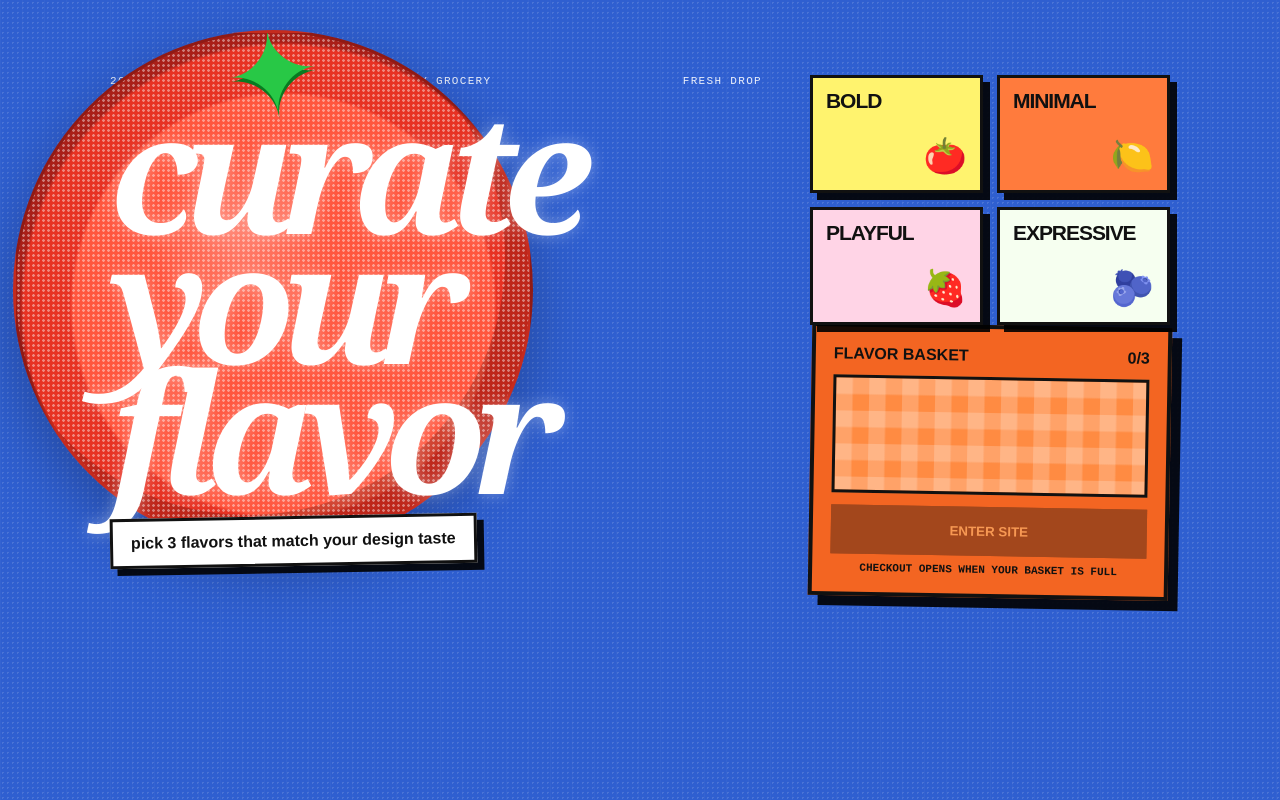
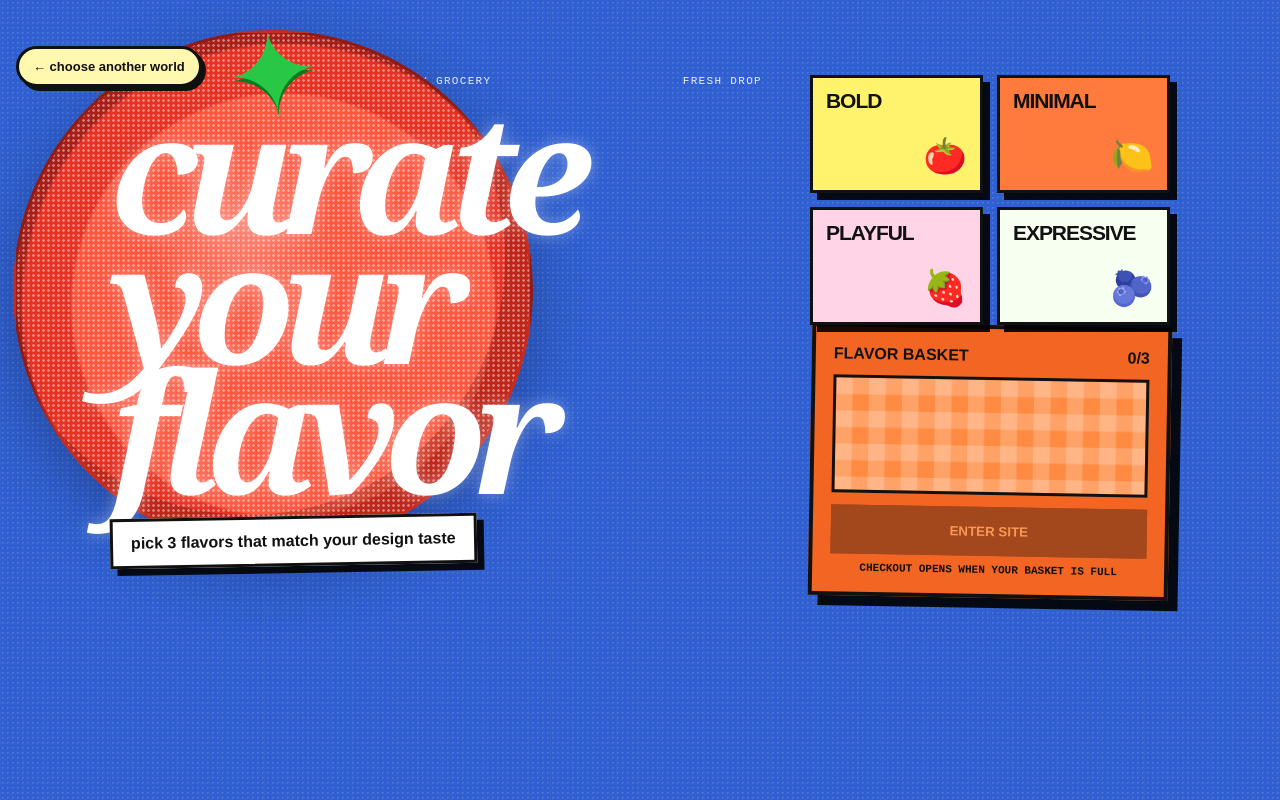
Before and after one commit to hghh345/browserbaby, a plain HTML site: page templates/yummy.html in a window 1280 px wide. Shown: the top 800 px of the page. Drawn offline with Linux system fonts and the light colour scheme.

Commit message:
Update yummy.html

```diff
--- a/templates/yummy.html
+++ b/templates/yummy.html
@@ -409,7 +409,20 @@
     .checkout { text-align: center; background: #ffd0e3; }
     .checkout .pill { display: inline-block; margin-top: 18px; font-size: 18px; }
     .footer { color:#fff; text-align: center; font-weight: 900; padding-bottom: 32px; }
-
+.bb-home {
+  position: fixed;
+  top: 46px;
+  left: 16px;
+  z-index: 9999999;
+  background: #fff8ae;
+  color: #111;
+  border: 3px solid #111;
+  border-radius: 999px;
+  padding: 10px 14px;
+  font-weight: 900;
+  font-size: 13px;
+  box-shadow: 4px 4px 0 #111;
+}
   @media (max-width: 850px) {
   .bb-home {
     top: 48px;
```
